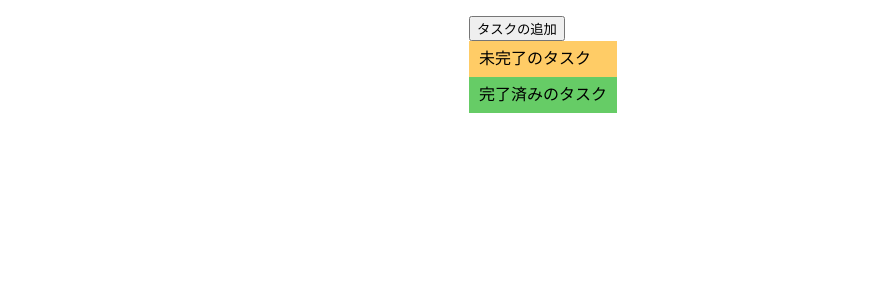
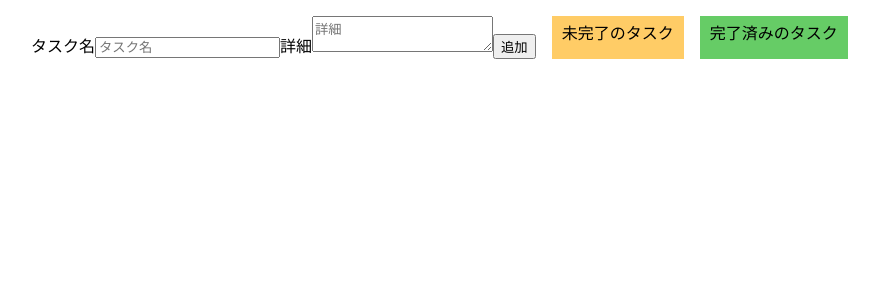
Before and after one commit to menheratechnology/bocchi-eng-template-js, a Next.js app: page / in a window 1280 px wide. Shown: the top 300 px of the page, without its empty margins (97-976 px from the left). Built offline with nearby package versions, Linux system fonts and the light colour scheme.

Commit message:
feat:add container styles

```diff
--- a/src/components/Containers/TopContainer/index.tsx
+++ b/src/components/Containers/TopContainer/index.tsx
@@ -1,4 +1,6 @@
 import { useState } from 'react'
+
+import styles from './style.module.scss'
 
 import { AddTaskForm } from '~/components/Forms/AddTaskForm'
 import { CompleteTaskList } from '~/components/Tasks/CompleteTaskList'
@@ -6,19 +8,15 @@ import { IncompleteTaskList } from '~/components/Tasks/IncompleteTaskList'
 import { Task } from '~/entities/Task'
 
 export const TopContainer = (): React.ReactElement => {
-  const [isShowAddTaskModal, setIsShowAddTaskModal] = useState(false)
   const [incompleteTasks, setIncompleteTasks] = useState<Array<Task>>([])
   const [completeTasks, setCompleteTasks] = useState<Array<Task>>([])
 
   return (
-    <div>
-      <button
-        onClick={() => {
-          setIsShowAddTaskModal(!isShowAddTaskModal)
-        }}
-      >
-        タスクの追加
-      </button>
+    <div className={styles.topWrapper}>
+      <AddTaskForm
+        incompleteTasks={incompleteTasks}
+        setIncompleteTasks={setIncompleteTasks}
+      />
       <IncompleteTaskList
         incompleteTasks={incompleteTasks}
         setIncompleteTasks={setIncompleteTasks}
@@ -31,12 +29,6 @@ export const TopContainer = (): React.ReactElement => {
         completeTasks={completeTasks}
         setCompleteTasks={setCompleteTasks}
       />
-      {isShowAddTaskModal && (
-        <AddTaskForm
-          incompleteTasks={incompleteTasks}
-          setIncompleteTasks={setIncompleteTasks}
-        />
-      )}
     </div>
   )
 }
--- /dev/null
+++ b/src/components/Containers/TopContainer/style.module.scss
@@ -0,0 +1,9 @@
+.topWrapper {
+  display: flex;
+  gap: 16px;
+  width: 80%;
+  .taskArea {
+    display: grid;
+    gap: 16px;
+  }
+}
```
